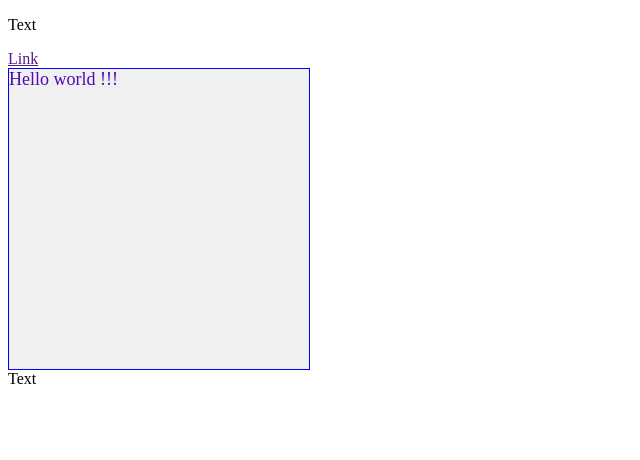
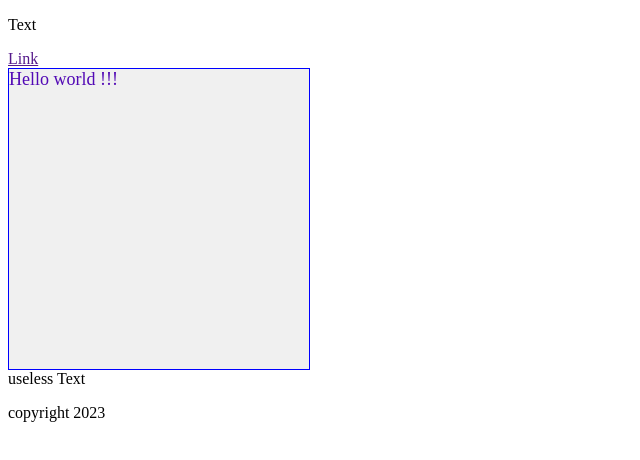
Before and after one commit to rustven/example_group_04, a plain HTML site: page index.html in a window 1280 px wide. Shown: the whole page, without its empty margins (0-640 px from the left). Drawn offline with Linux system fonts and the light colour scheme.

Commit message:
change footer

```diff
--- a/index.html
+++ b/index.html
@@ -22,8 +22,9 @@
     </div>
     <footer>
         <div class="footer_text">
-            Text
+            useless Text
         </div>
+        <p>copyright 2023</p>
     </footer>
 </body>
 </html>
```
